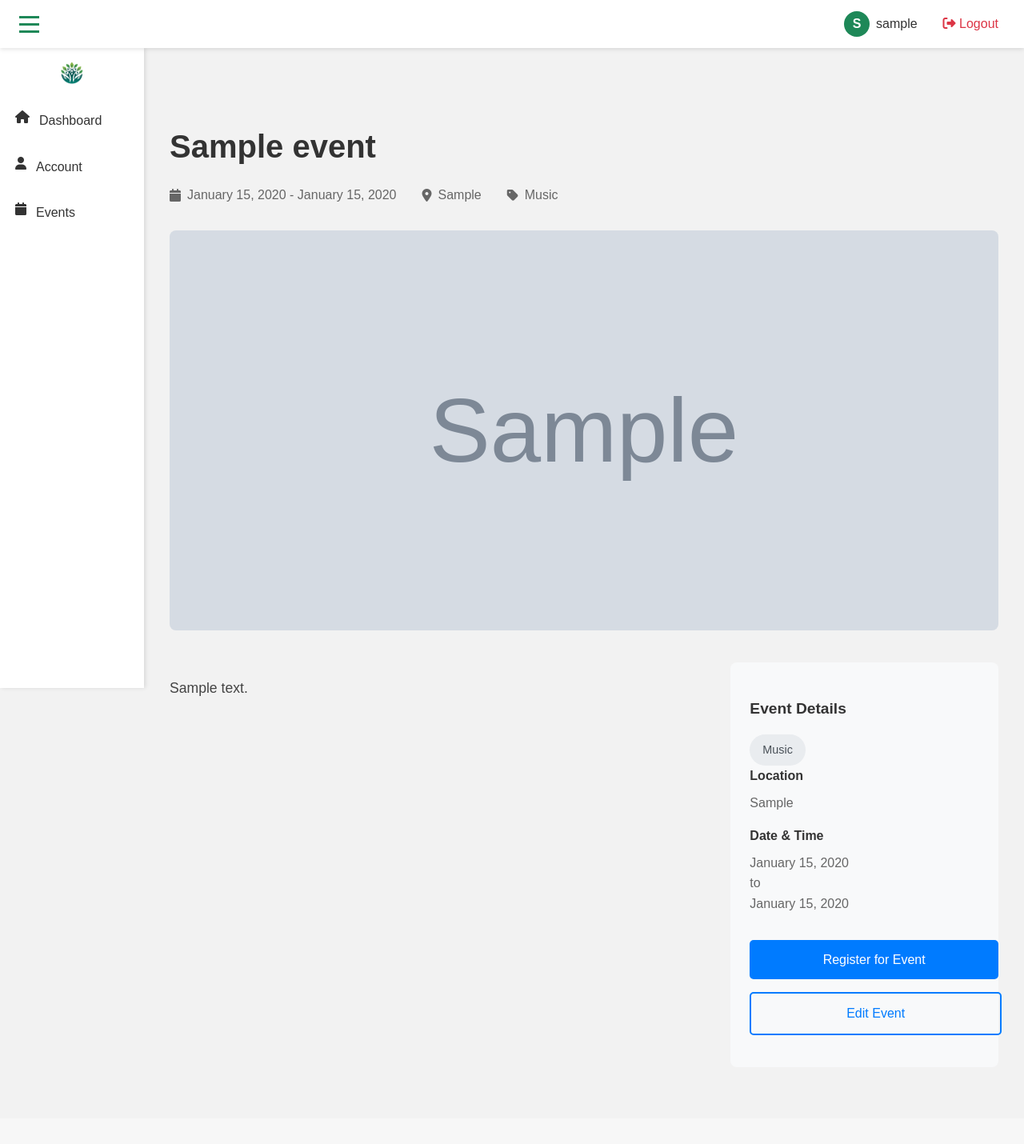
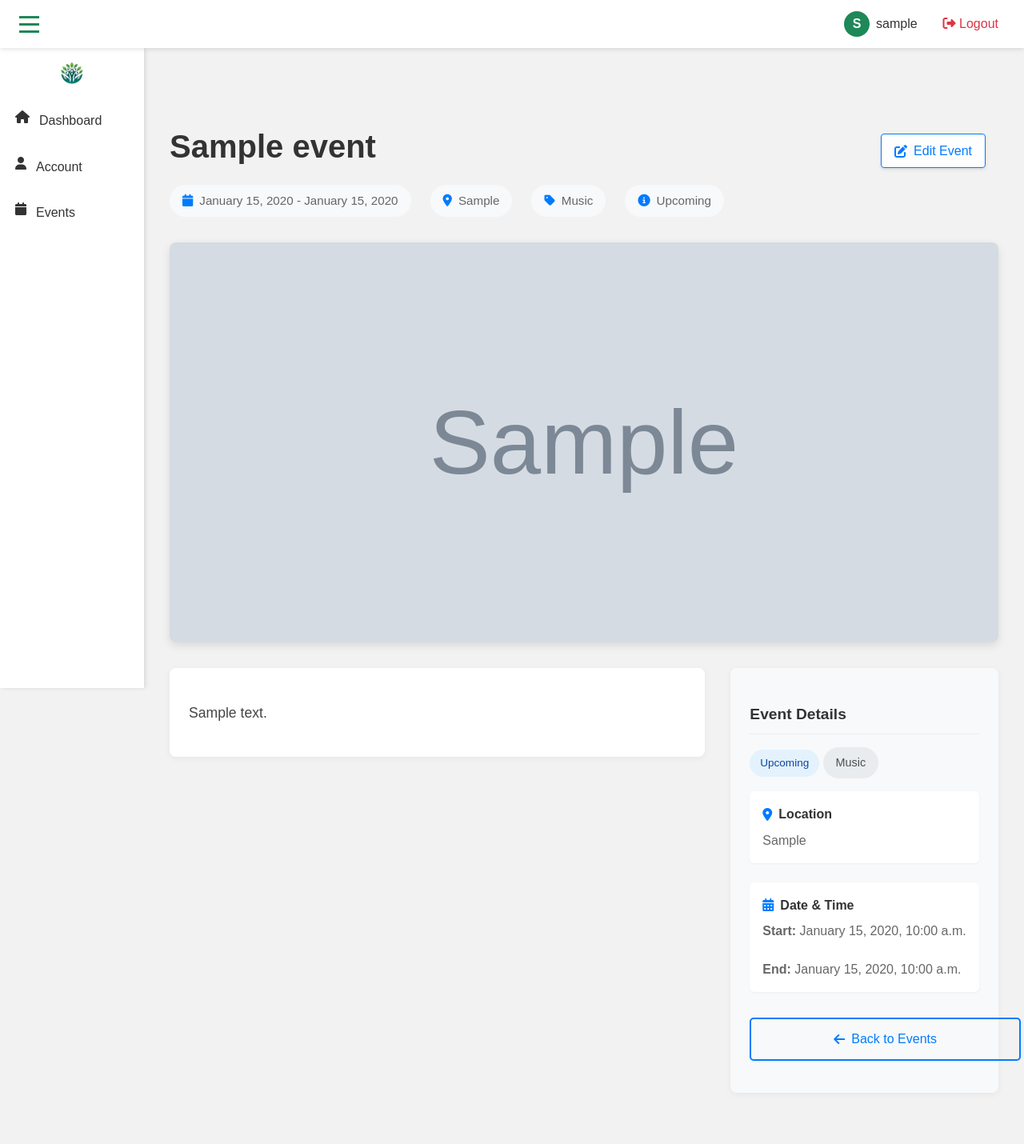
Before and after one commit to Cmanar0/django-app, a Django app: a page that uses community_hub/templates/community_hub/event_detail.html in a window 1280 px wide. Shown: the whole page at 80% size. Before the commit the page ends 1294 px from the top, so only its background shows below. Run offline with Django 5.2, Linux system fonts and the light colour scheme; a user stored in the database is signed in; tables that the repository leaves empty hold one stand-in row (values such as "Sample post"); grey boxes marked "Sample" are stand-in pictures.

Commit message:
Update the event editing

```diff
--- a/community_hub/templates/community_hub/event_detail.html
+++ b/community_hub/templates/community_hub/event_detail.html
@@ -11,6 +11,7 @@
 
     .event-header {
         margin-bottom: 2rem;
+        position: relative;
     }
 
     .event-title {
@@ -22,7 +23,8 @@
 
     .event-meta {
         display: flex;
-        gap: 2rem;
+        flex-wrap: wrap;
+        gap: 1.5rem;
         margin-bottom: 1.5rem;
         color: #666;
     }
@@ -31,14 +33,29 @@
         display: flex;
         align-items: center;
         gap: 0.5rem;
+        background-color: #f8f9fa;
+        padding: 0.5rem 1rem;
+        border-radius: 20px;
+        font-size: 0.95rem;
+    }
+
+    .event-meta-item i {
+        color: #007bff;
+    }
+
+    .event-image-container {
+        position: relative;
+        margin-bottom: 2rem;
+        border-radius: 8px;
+        overflow: hidden;
+        box-shadow: 0 4px 12px rgba(0,0,0,0.1);
     }
 
     .event-image {
         width: 100%;
         max-height: 500px;
         object-fit: cover;
-        border-radius: 8px;
-        margin-bottom: 2rem;
+        display: block;
     }
 
     .event-content {
@@ -51,12 +68,17 @@
         font-size: 1.1rem;
         line-height: 1.6;
         color: #444;
+        background-color: #fff;
+        padding: 1.5rem;
+        border-radius: 8px;
+        box-shadow: 0 2px 8px rgba(0,0,0,0.05);
     }
 
     .event-sidebar {
         background: #f8f9fa;
         padding: 1.5rem;
         border-radius: 8px;
+        box-shadow: 0 2px 8px rgba(0,0,0,0.05);
     }
 
     .sidebar-section {
@@ -68,6 +90,8 @@
         font-weight: 600;
         margin-bottom: 1rem;
         color: #333;
+        padding-bottom: 0.5rem;
+        border-bottom: 1px solid #e9ecef;
     }
 
     .event-category {
@@ -77,19 +101,33 @@
         border-radius: 20px;
         color: #495057;
         font-size: 0.9rem;
-    }
-
-    .event-location {
         margin-bottom: 1rem;
     }
 
-    .location-title {
+    .event-location, .event-dates {
+        margin-bottom: 1.5rem;
+        padding: 1rem;
+        background-color: #fff;
+        border-radius: 6px;
+        box-shadow: 0 1px 3px rgba(0,0,0,0.05);
+    }
+
+    .location-title, .dates-title {
         font-weight: 600;
         margin-bottom: 0.5rem;
+        color: #333;
+        display: flex;
+        align-items: center;
+        gap: 0.5rem;
     }
 
-    .location-address {
+    .location-title i, .dates-title i {
+        color: #007bff;
+    }
+
+    .location-address, .dates-info {
         color: #666;
+        line-height: 1.5;
     }
 
     .event-actions {
@@ -97,23 +135,30 @@
     }
 
     .action-btn {
-        display: block;
+        display: inline-flex;
+        align-items: center;
+        justify-content: center;
         width: 100%;
-        padding: 0.75rem;
+        padding: 0.75rem 1.5rem;
         text-align: center;
         border-radius: 5px;
         margin-bottom: 1rem;
         text-decoration: none;
-        transition: background 0.2s;
+        transition: all 0.2s;
+        font-weight: 500;
+        gap: 0.5rem;
     }
 
     .btn-primary {
         background: #007bff;
         color: white;
+        border: none;
     }
 
     .btn-primary:hover {
         background: #0056b3;
+        transform: translateY(-2px);
+        box-shadow: 0 4px 8px rgba(0,0,0,0.1);
     }
 
     .btn-outline {
@@ -123,7 +168,63 @@
     }
 
     .btn-outline:hover {
-        background: #f8f9fa;
+        background: #f0f7ff;
+        transform: translateY(-2px);
+        box-shadow: 0 4px 8px rgba(0,0,0,0.05);
+    }
+
+    .event-status {
+        display: inline-block;
+        padding: 0.4rem 0.8rem;
+        border-radius: 20px;
+        font-size: 0.85rem;
+        font-weight: 500;
+        margin-bottom: 1rem;
+    }
+
+    .status-upcoming {
+        background-color: #e3f2fd;
+        color: #0d47a1;
+    }
+
+    .status-ongoing {
+        background-color: #e8f5e9;
+        color: #1b5e20;
+    }
+
+    .status-completed {
+        background-color: #f5f5f5;
+        color: #424242;
+    }
+
+    .status-cancelled {
+        background-color: #ffebee;
+        color: #b71c1c;
+    }
+
+    .edit-button {
+        position: absolute;
+        top: 1rem;
+        right: 1rem;
+        background-color: rgba(255, 255, 255, 0.9);
+        color: #007bff;
+        border: 1px solid #007bff;
+        padding: 0.5rem 1rem;
+        border-radius: 4px;
+        font-weight: 500;
+        text-decoration: none;
+        transition: all 0.2s;
+        display: flex;
+        align-items: center;
+        gap: 0.5rem;
+        box-shadow: 0 2px 4px rgba(0,0,0,0.1);
+    }
+
+    .edit-button:hover {
+        background-color: #007bff;
+        color: white;
+        transform: translateY(-2px);
+        box-shadow: 0 4px 8px rgba(0,0,0,0.15);
     }
 
     @media (max-width: 768px) {
@@ -133,7 +234,17 @@
 
         .event-meta {
             flex-direction: column;
-            gap: 1rem;
+            gap: 0.75rem;
+        }
+
+        .event-title {
+            font-size: 2rem;
+        }
+
+        .edit-button {
+            position: static;
+            margin-bottom: 1rem;
+            justify-content: center;
         }
     }
 </style>
@@ -145,6 +256,13 @@
         <div class="event-detail-container">
             <div class="event-header">
                 <h1 class="event-title">{{ event.title }}</h1>
+
+                {% if user.is_staff %}
+                <a href="{% url 'community_hub:event_edit' event.slug %}" class="edit-button">
+                    <i class="fas fa-edit"></i> Edit Event
+                </a>
+                {% endif %}
+
                 <div class="event-meta">
                     <div class="event-meta-item">
                         <i class="fas fa-calendar"></i>
@@ -163,11 +281,17 @@
                         <i class="fas fa-tag"></i>
                         <span>{{ event.get_category_display }}</span>
                     </div>
+                    <div class="event-meta-item">
+                        <i class="fas fa-info-circle"></i>
+                        <span>{{ event.get_status_display }}</span>
+                    </div>
                 </div>
             </div>
 
             {% if event.image %}
-            <img src="{{ event.image.url }}" alt="{{ event.title }}" class="event-image">
+            <div class="event-image-container">
+                <img src="{{ event.image.url }}" alt="{{ event.title }}" class="event-image">
+            </div>
             {% endif %}
 
             <div class="event-content">
@@ -180,39 +304,38 @@
                 <div class="event-sidebar">
                     <div class="sidebar-section">
                         <h3 class="sidebar-title">Event Details</h3>
+
+                        <div class="event-status status-{{ event.status }}">
+                            {{ event.get_status_display }}
+                        </div>
+
                         <div class="event-category">{{ event.get_category_display }}</div>
 
                         <div class="event-location">
-                            <div class="location-title">Location</div>
+                            <div class="location-title">
+                                <i class="fas fa-map-marker-alt"></i> Location
+                            </div>
                             <div class="location-address">{{ event.location }}</div>
                         </div>
 
                         <div class="event-dates">
-                            <div class="location-title">Date & Time</div>
-                            <div class="location-address">
-                                {{ event.start_date|date:"F j, Y" }}
+                            <div class="dates-title">
+                                <i class="fas fa-calendar-alt"></i> Date & Time
+                            </div>
+                            <div class="dates-info">
+                                <strong>Start:</strong> {{ event.start_date|date:"F j, Y, g:i a" }}
                                 {% if event.end_date %}
-                                <br>to<br>
-                                {{ event.end_date|date:"F j, Y" }}
+                                <br><br>
+                                <strong>End:</strong> {{ event.end_date|date:"F j, Y, g:i a" }}
                                 {% endif %}
                             </div>
                         </div>
                     </div>
 
                     <div class="event-actions">
-                        {% if user.is_authenticated %}
-                            {% if user in event.attendees.all %}
-                            <a href="#" class="action-btn btn-outline">Cancel Registration</a>
-                            {% else %}
-                            <a href="#" class="action-btn btn-primary">Register for Event</a>
-                            {% endif %}
-                        {% else %}
-                        <a href="{% url 'authentication:login' %}" class="action-btn btn-primary">Login to Register</a>
-                        {% endif %}
-
-                        {% if user.is_staff %}
-                        <a href="#" class="action-btn btn-outline">Edit Event</a>
-                        {% endif %}
+                        <a href="{% url 'community_hub:events' %}" class="action-btn btn-outline">
+                            <i class="fas fa-arrow-left"></i> Back to Events
+                        </a>
                     </div>
                 </div>
             </div>
--- a/community_hub/urls.py
+++ b/community_hub/urls.py
@@ -8,4 +8,5 @@ urlpatterns = [
     path('events/', views.EventListView.as_view(), name='events'),
     path('events/create/', views.EventCreateView.as_view(), name='event_create'),
     path('events/<slug:slug>/', views.EventDetailView.as_view(), name='event_detail'),
+    path('events/<slug:slug>/edit/', views.EventUpdateView.as_view(), name='event_edit'),
 ]
--- a/community_hub/views.py
+++ b/community_hub/views.py
@@ -1,6 +1,6 @@
 from django.contrib.auth.decorators import login_required
 from django.shortcuts import render, get_object_or_404
-from django.views.generic import ListView, DetailView, CreateView
+from django.views.generic import ListView, DetailView, CreateView, UpdateView
 from django.contrib.auth.mixins import LoginRequiredMixin, UserPassesTestMixin
 from django.urls import reverse_lazy
 from .models import Event, EventImage
@@ -59,3 +59,36 @@ class EventCreateView(LoginRequiredMixin, UserPassesTestMixin, CreateView):
         print(f"DEBUG: Event slug: {event.slug}")
 
         return super().form_valid(form)
+
+class EventUpdateView(LoginRequiredMixin, UserPassesTestMixin, UpdateView):
+    model = Event
+    template_name = 'community_hub/event_form.html'
+    fields = ['title', 'description', 'start_date', 'end_date', 'location',
+              'category', 'is_public', 'status', 'image']
+    success_url = reverse_lazy('community_hub:events')
+
+    def test_func(self):
+        # Only staff users can edit events
+        return self.request.user.is_staff
+
+    def get_object(self, queryset=None):
+        # Get the event by slug instead of pk
+        slug = self.kwargs.get('slug')
+        return get_object_or_404(Event, slug=slug)
+
+    def form_valid(self, form):
+        print("DEBUG: Form is valid, processing event update")
+        print(f"DEBUG: Event title: {form.cleaned_data.get('title')}")
+        print(f"DEBUG: Event category: {form.cleaned_data.get('category')}")
+        print(f"DEBUG: Event start date: {form.cleaned_data.get('start_date')}")
+        print(f"DEBUG: Event end date: {form.cleaned_data.get('end_date')}")
+        print(f"DEBUG: Event location: {form.cleaned_data.get('location')}")
+        print(f"DEBUG: Event is public: {form.cleaned_data.get('is_public')}")
+        print(f"DEBUG: Event status: {form.cleaned_data.get('status')}")
+
+        # Save the form and get the event instance
+        event = form.save()
+        print(f"DEBUG: Event updated with ID: {event.id}")
+        print(f"DEBUG: Event slug: {event.slug}")
+
+        return super().form_valid(form)
```
